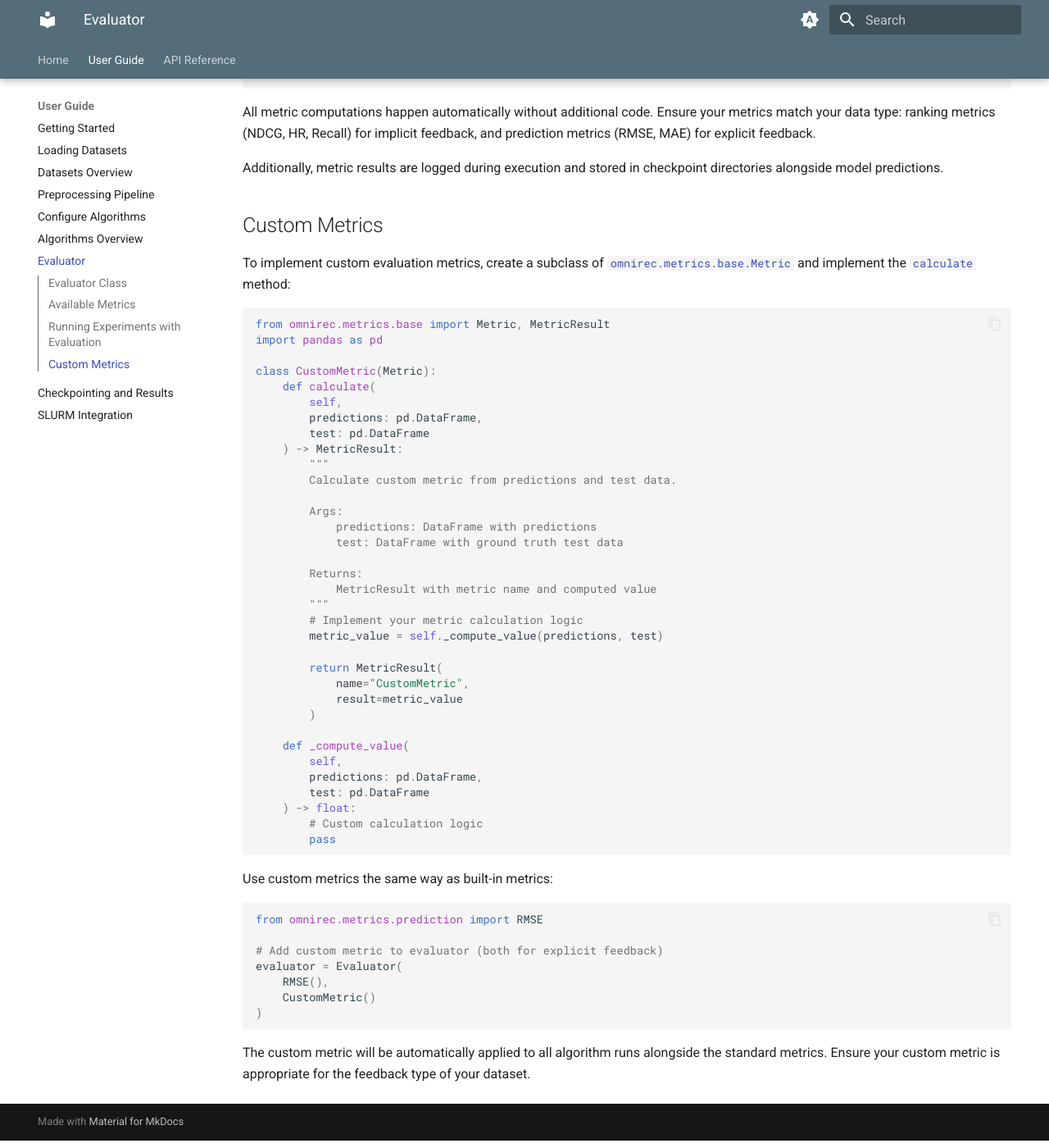
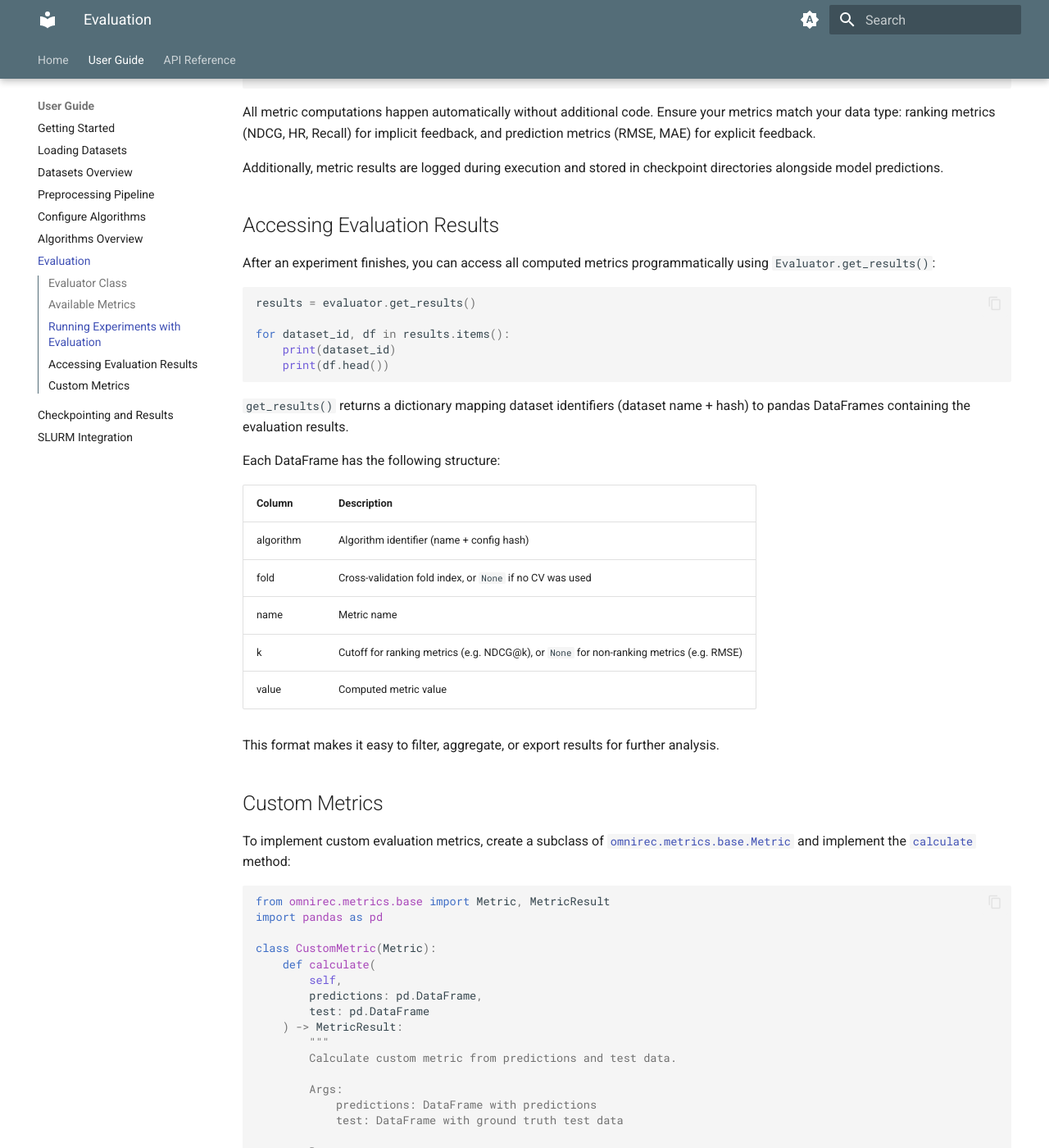
Before and after one commit to ISG-Siegen/OmniRec, an MkDocs documentation site: the page built from docs/evaluator.md, in a window 1280 px wide and 1400 px high, scrolled down 2083 px. Shown: the whole window at 82% size. Built offline with MkDocs 1.6.1 and Material for MkDocs 9.7.7, drawn with Linux system fonts in a browser that asks for light colours; some of the changed text lies outside the part shown.

Commit message:
docs: add a paragraph for new get_results method to evaluation user guide
This also renames the section to something more fitting.

````diff
--- a/docs/evaluator.md
+++ b/docs/evaluator.md
@@ -94,6 +94,32 @@ All metric computations happen automatically without additional code. Ensure you
 
 Additionally, metric results are logged during execution and stored in checkpoint directories alongside model predictions.
 
+## Accessing Evaluation Results
+
+After an experiment finishes, you can access all computed metrics programmatically using `Evaluator.get_results()`:
+
+```python
+results = evaluator.get_results()
+
+for dataset_id, df in results.items():
+    print(dataset_id)
+    print(df.head())
+```
+
+`get_results()` returns a dictionary mapping dataset identifiers (dataset name + hash) to pandas DataFrames containing the evaluation results.
+
+Each DataFrame has the following structure:
+
+| Column     | Description |
+|------------|-------------|
+| algorithm  | Algorithm identifier (name + config hash) |
+| fold       | Cross-validation fold index, or `None` if no CV was used |
+| name       | Metric name |
+| k          | Cutoff for ranking metrics (e.g. NDCG@k), or `None` for non-ranking metrics (e.g. RMSE) |
+| value      | Computed metric value |
+
+This format makes it easy to filter, aggregate, or export results for further analysis.
+
 ## Custom Metrics
 
 To implement custom evaluation metrics, create a subclass of [`omnirec.metrics.base.Metric`](API_references.md#omnirec.metrics.base.Metric) and implement the [`calculate`](API_references.md#omnirec.metrics.base.Metric.calculate) method:
--- a/mkdocs.yml
+++ b/mkdocs.yml
@@ -12,7 +12,7 @@ nav:
       - Preprocessing Pipeline: preprocessing.md
       - Configure Algorithms: conf_algo.md
       - Algorithms Overview: algorithms_overview.md
-      - Evaluator: evaluator.md
+      - Evaluation: evaluator.md
       - Checkpointing and Results: checkpointing.md
       - SLURM Integration: slurm_integration.md
   - API Reference: API_references.md
````
Also changed, not shown: other parts of docs/evaluator.md (+1 -1 lines).
